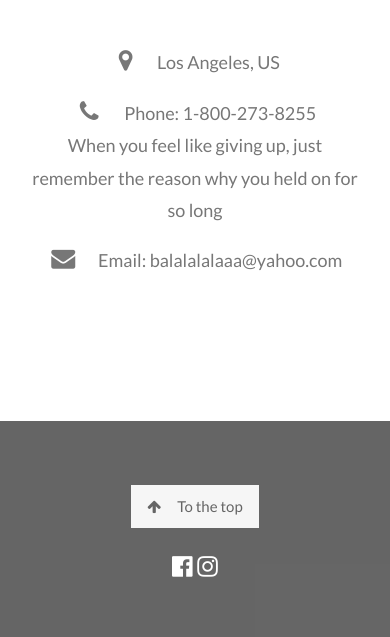
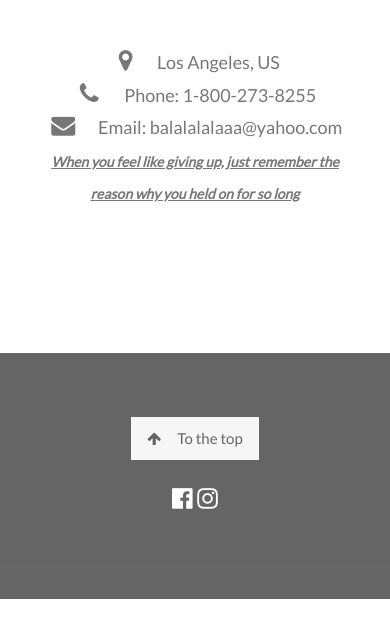
Before and after one commit to kenle123/LAHacks2018, a plain HTML site: page index.html in a window 390 px wide. Shown: the part 6295-6932 px from the top of the page. After the commit the page ends 6894 px from the top, so only its background shows below. Drawn offline with nearby package versions, Linux system fonts and the light colour scheme; some packages are replaced by stand-ins of ours.

Commit message:
Added phone number as suicide hotline and added link to suicide hotline webiste

```diff
--- a/index.html
+++ b/index.html
@@ -170,8 +170,9 @@
     <div class="w3-col m8 w3-panel w3-center">
       <div class="w3-large w3-margin-bottom">
           <br><a href="https://www.lacity.org"><i class="fa fa-map-marker fa-fw w3-hover-text-black w3-xlarge w3-margin-right"></i></a>Los Angeles, US<br>
-          <p><i class="fa fa-phone fa-fw w3-xlarge w3-margin-right"></i> Phone: 1-800-273-8255<br>When you feel like giving up, just remember the reason why you held on for so long</p>
+          <i class="fa fa-phone fa-fw w3-xlarge w3-margin-right"></i> Phone: 1-800-273-8255<br>
           <a href="mailto:balalalalaaa@yahoo.com"><i class="fa fa-envelope fa-fw w3-hover-text-black w3-xlarge w3-margin-right"></i></a> Email: balalalalaaa@yahoo.com<br>
+          <a href="https://suicidepreventionlifeline.org" class="lastQuote w3-hover-opacity"><strong><em>When you feel like giving up, just remember the reason why you held on for so long</em></strong></a>
       </div>
     </div>
   </div>
--- a/main.css
+++ b/main.css
@@ -64,6 +64,11 @@ body, html {
     text-align: center;
 }
 
+.lastQuote {
+    font-size: 14px;
+    padding-top: 10px;
+}
+
 .w3-wide {letter-spacing: 10px;}
 .w3-hover-opacity {cursor: pointer;}
 
```
